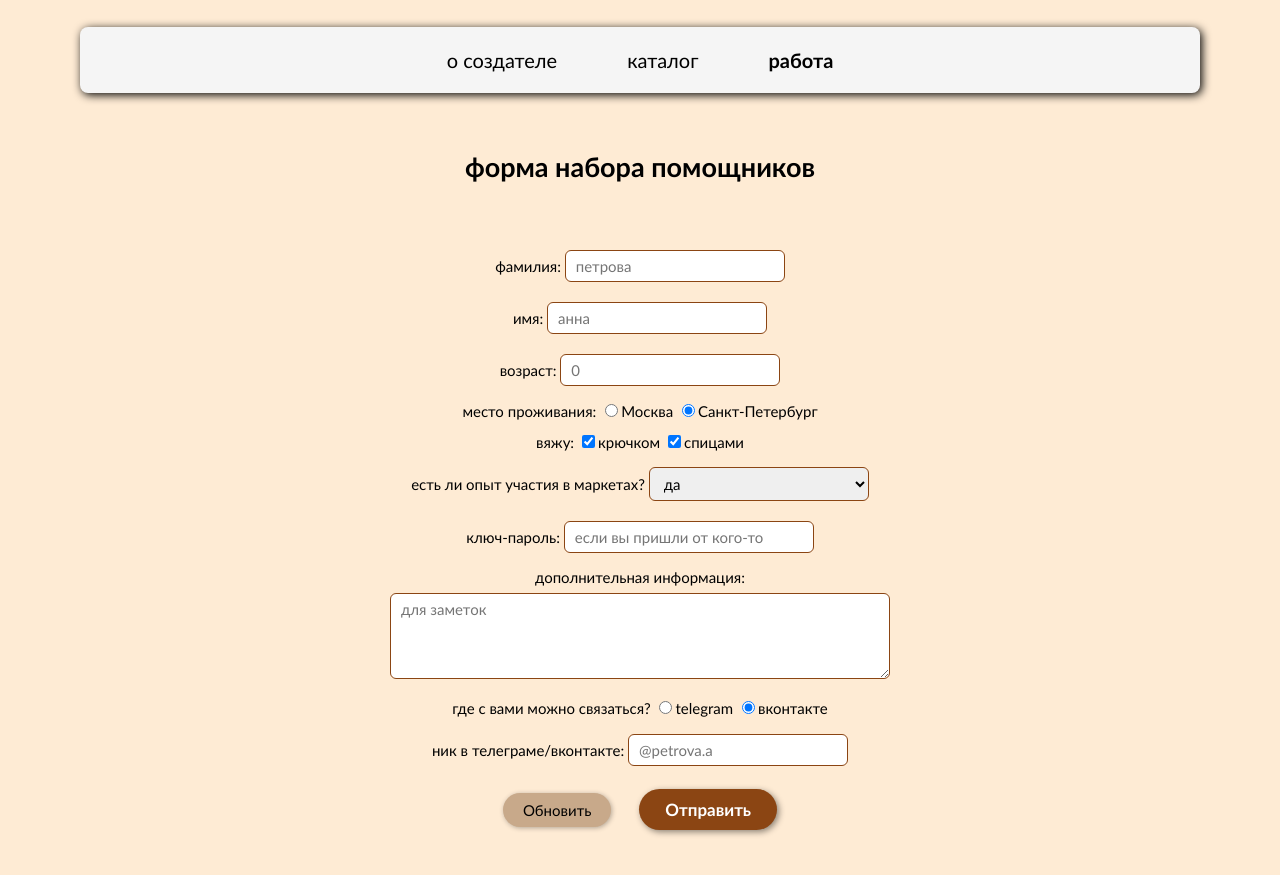
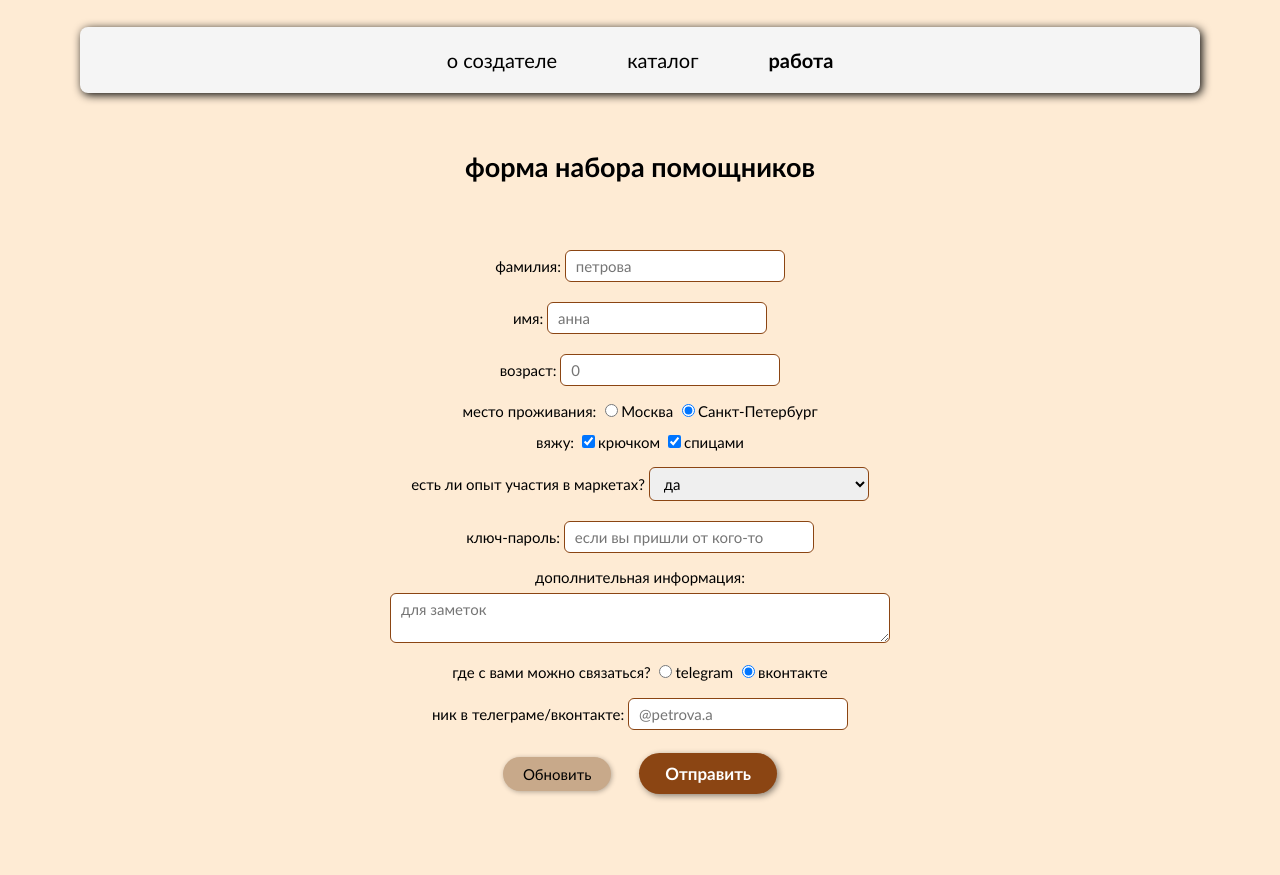
Before and after one commit to thetreev/uliasite, a plain HTML site: page form.html in a window 1280 px wide. Shown: the part 181-1056 px from the top of the page. After the commit the page ends 1023 px from the top, so only its background shows below. Drawn offline with Linux system fonts and the light colour scheme.

Commit message:
изменение размера текстового поля textarea

```diff
--- a/form.html
+++ b/form.html
@@ -47,7 +47,7 @@
                 <p>ключ-пароль: <input type="password" name="key" size=25 placeholder="если вы пришли от кого-то"></p>
                 <p> дополнительная информация:
                     <br>
-                    <textarea cols="50" rows=4 name="textarea" placeholder="для заметок"></textarea>
+                    <textarea name="textarea" placeholder="для заметок"></textarea>
                 </p>
                 <p>где с вами можно связаться?
                     <input type="Radio" name="sn" value="tg">telegram
```
